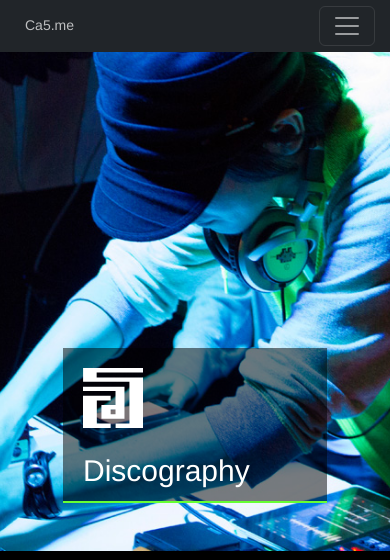
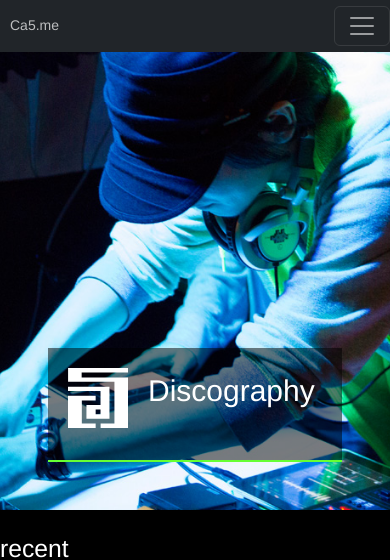
Before and after one commit to ca5/me, a Next.js app in the folder next-app/: page /discography in a window 390 px wide. Shown: the top 560 px of the page. Built offline with nearby package versions, Linux system fonts and the light colour scheme.

Commit message:
微修正

```diff
--- a/next-app/src/app/discography/page.tsx
+++ b/next-app/src/app/discography/page.tsx
@@ -3,7 +3,7 @@ import React from 'react';
 export default function Discography() {
   return (
     <>
-      <div className="p-5 mb-4 mainvidual">
+      <div className="p-5 mb-4 mainvisual">
         <div className="container">
           <div className="profile">
             <div className="logo_area">
@@ -315,9 +315,9 @@ export default function Discography() {
         <div className="row">
           <div className="col-md-12 col-xs-12 contact">
             <ul>
-            <li><a href=""><img src="/img/ic_blog.png" width="50" alt="blog"/></a></li>
-            <li><a href=""><img src="/img/ic_soundcloud.png" width="50" alt="soundcloud"/></a></li>
-            <li><a href=""><img src="/img/ic_twitter.png" width="50" alt="twitter"/></a></li>
+            <li><a href="http://blog.ca5.me/"><img src="/img/ic_blog.png" width="50" alt="blog"/></a></li>
+            <li><a href="https://soundcloud.com/ca54makske"><img src="/img/ic_soundcloud.png" width="50" alt="soundcloud"/></a></li>
+            <li><a href="https://twitter.com/Ca5"><img src="/img/ic_twitter.png" width="50" alt="twitter"/></a></li>
             </ul>
           </div>
         </div>
--- a/next-app/src/app/globals.css
+++ b/next-app/src/app/globals.css
@@ -14,15 +14,20 @@ h1, .h1, h2, .h2, h3, .h3 {
 }
 
 /* === ここから bootstrap.css から移動したカスタムスタイル === */
-.container {
+/* .container {
   padding-right: 15px;
   padding-left: 15px;
   margin-right: auto;
   margin-left: auto;
   margin-top: 0;
   margin-bottom: 0;
-  /*background-image:url(../img/mainvisual.jpg) #000;*/
-}
+} */
+/* @media screen and (max-width: 768px) {
+  .container{
+    margin-right: 0;
+    margin-left: 0;
+  }
+} */
 
 .container h2, .container h3, .container h4{
    font-weight: normal;
@@ -73,7 +78,7 @@ h1, .h1, h2, .h2, h3, .h3 {
   margin-bottom:0;
   border-bottom: 2px solid #00ff1e;
 }
-@media (max-width: 767px) { /* Bootstrap v5 のブレークポイント (md) とほぼ同じ */
+@media (max-width: 767.98px) { /* Bootstrap v5 のブレークポイント (md) とほぼ同じ */
   .profile{
   width: 100%;
   margin: 300px 0 0 0; /* 上マージンが大きい点に注意 */
@@ -81,7 +86,14 @@ h1, .h1, h2, .h2, h3, .h3 {
   background-color: rgba(0,0,0,0.5);
   border-bottom: 2px solid #6F3; /* Bootstrap v5 では --bs-success などで管理推奨 */
   /* clear:both; */ /* Flex/Gridレイアウトでは不要な場合が多い */
-}
+  }
+  .container {
+    padding-right: 0;
+    padding-left: 0;
+    margin-right: 0;
+    margin-left: 0;
+    max-width: 100%;
+  }
 }
 .profile .logo_area .logo{
   float:left;
@@ -113,7 +125,7 @@ h1, .h1, h2, .h2, h3, .h3 {
   margin-bottom: 8px;
 }
 
-.mainvidual{
+.mainvisual{
   padding-top: 30px;
   padding-bottom: 30px;
   margin-bottom: 20px;
@@ -124,11 +136,12 @@ h1, .h1, h2, .h2, h3, .h3 {
   background-position: center;
   background-repeat: no-repeat;
   background-size: cover;
-  height: 550px;
+  /* height: 550px; */
+  height: auto;
 }
 
-@media screen and (max-width: 768px) {
-  .mainvidual{
+@media (max-width: 767.98px) {
+  .mainvisual{
   background-image: url(/img/mainvisual_sp.jpg);
   height: auto;
   }
```
Also changed, not shown: next-app/src/app/page.tsx (+4 -4 lines).
